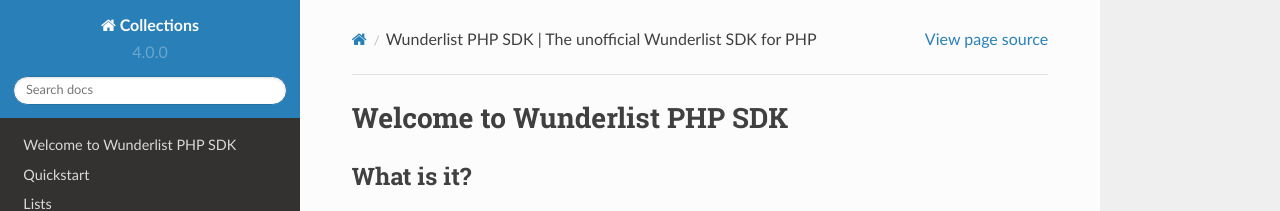
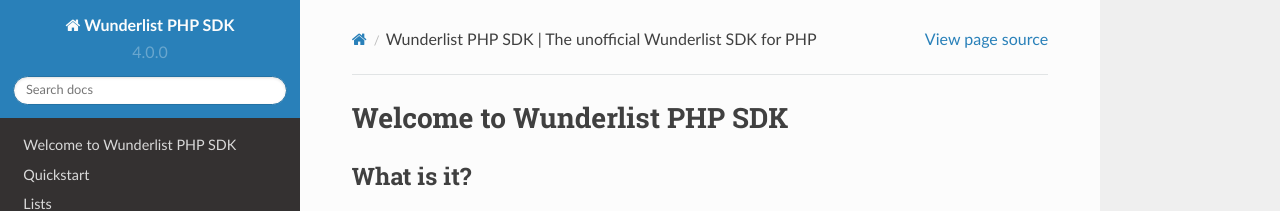
Before and after one commit to yhesse/wunderlist, a Sphinx documentation site: the page built from docs/index.rst, in a window 1280 px wide. Shown: the top 211 px of the page. Built offline with Sphinx 7.4.7 and the Read the Docs theme 2.0.0, drawn with Linux system fonts in a browser that asks for light colours; pages that are not in the unit, such as notebooks, are missing from menus.

Commit message:
Added project name

```diff
--- a/docs/conf.py
+++ b/docs/conf.py
@@ -11,7 +11,7 @@
 templates_path = ['_templates']
 source_suffix = '.rst'
 master_doc = 'index'
-project = u'Collections'
+project = u'Wunderlist PHP SDK'
 copyright = u'2015, Ítalo Lelis de Vietro'
 version = '4.0.0'
 html_title = "Wunderlist PHP SDK Documentation"
```
